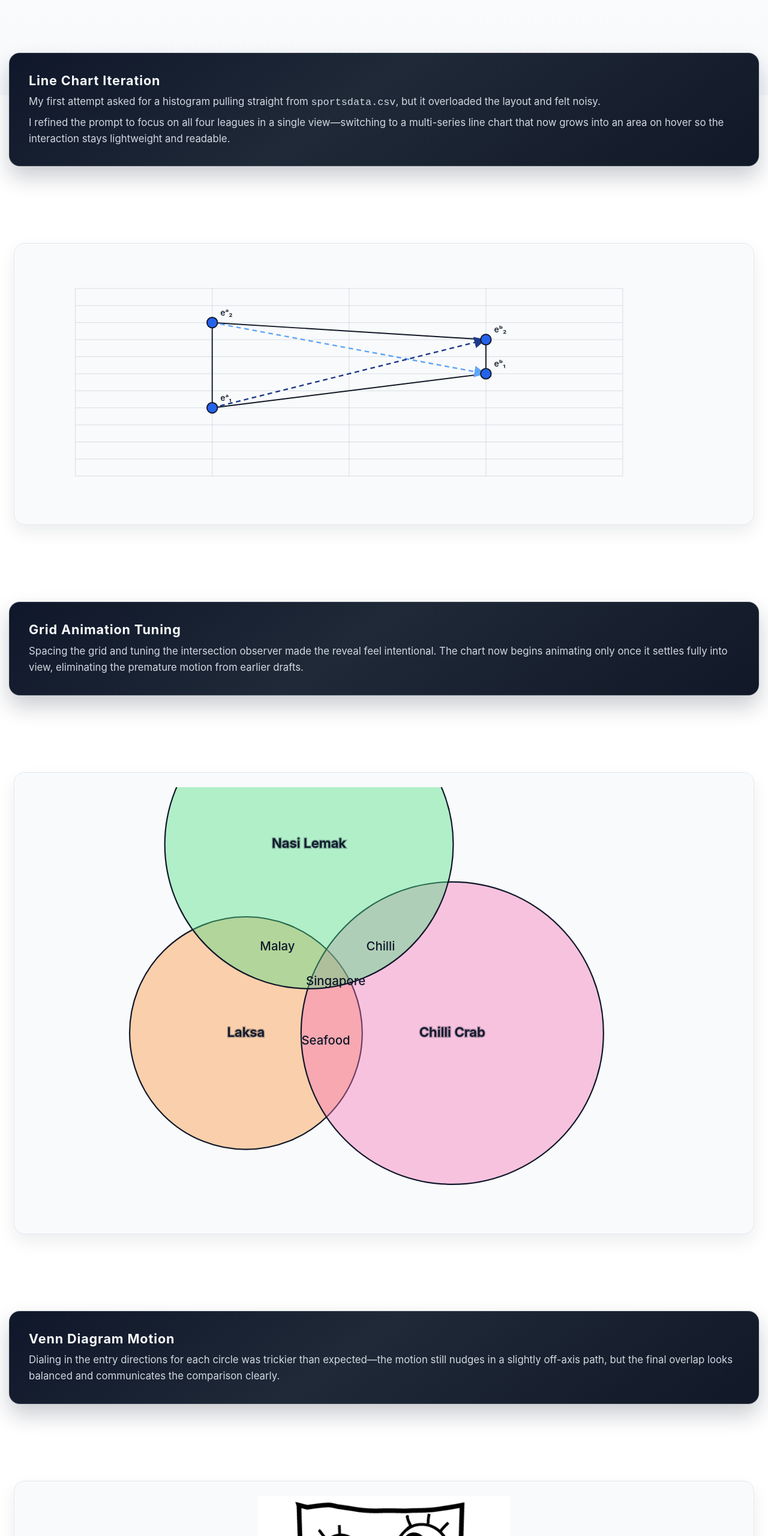
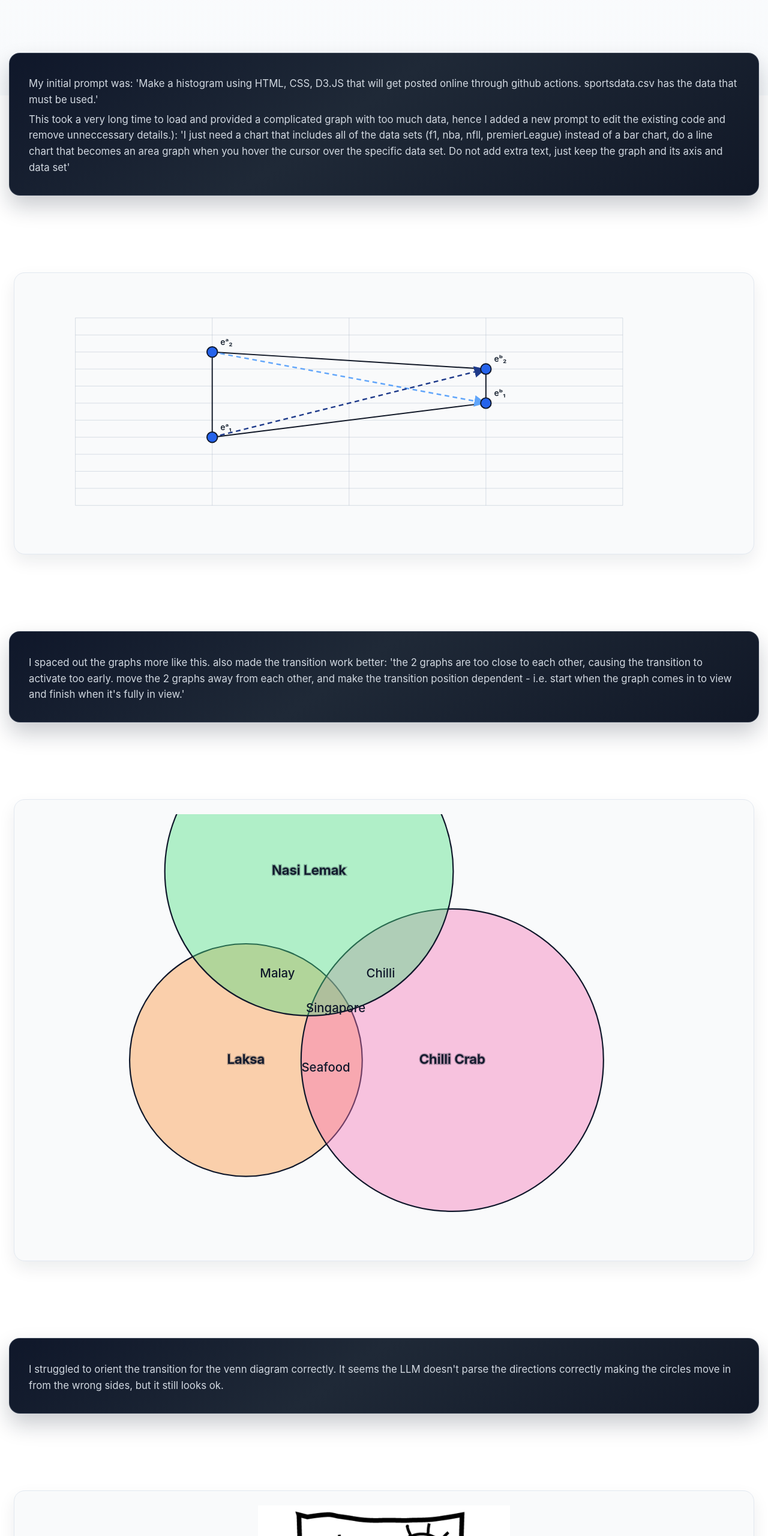
Before and after one commit to Athira-777/IDV-assignment3, a plain HTML site: page index.html in a window 1280 px wide. Shown: the part 820-3380 px from the top of the page at 60% size. Drawn offline with nearby package versions, Linux system fonts and the light colour scheme.

Commit message:
final final commit

```diff
--- a/index.html
+++ b/index.html
@@ -316,14 +316,13 @@
 				<svg id="line-chart" role="img" aria-label="Weekly search interest by league"></svg>
 			</div>
 			<div class="note-tile" role="note" aria-label="Line chart design notes">
-				<h3>Line Chart Iteration</h3>
 				<p>
-					My first attempt asked for a histogram pulling straight from <code>sportsdata.csv</code>, but it overloaded the
-					layout and felt noisy.
+					My initial prompt was:
+					'Make a histogram using HTML, CSS, D3.JS that will get posted online through github actions. sportsdata.csv has the data that must be used.'
 				</p>
 				<p>
-					I refined the prompt to focus on all four leagues in a single view—switching to a multi-series line chart that
-					now grows into an area on hover so the interaction stays lightweight and readable.
+					This took a very long time to load and provided a complicated graph with too much data, hence I added a new prompt to edit the existing code and remove unneccessary details.):
+					'I just need a chart that includes all of the data sets (f1, nba, nfll, premierLeague) instead of a bar chart, do a line chart that becomes an area graph when you hover the cursor over the specific data set. Do not add extra text, just keep the graph and its axis and data set'
 				</p>
 			</div>
 			<div class="chart-frame">
@@ -334,10 +333,9 @@
 				></svg>
 			</div>
 			<div class="note-tile" role="note" aria-label="Grid chart spacing update">
-				<h3>Grid Animation Tuning</h3>
 				<p>
-					Spacing the grid and tuning the intersection observer made the reveal feel intentional. The chart now begins
-					animating only once it settles fully into view, eliminating the premature motion from earlier drafts.
+					I spaced out the graphs more like this. also made the transition work better:
+					'the 2 graphs are too close to each other, causing the transition to activate too early. move the 2 graphs away from each other, and make the transition position dependent - i.e. start when the graph comes in to view and finish when it's fully in view.'
 				</p>
 			</div>
 			<div class="chart-frame venn-frame">
@@ -348,10 +346,8 @@
 				></svg>
 			</div>
 			<div class="note-tile" role="note" aria-label="Venn diagram transition note">
-				<h3>Venn Diagram Motion</h3>
 				<p>
-					Dialing in the entry directions for each circle was trickier than expected—the motion still nudges in a slightly
-					off-axis path, but the final overlap looks balanced and communicates the comparison clearly.
+					I struggled to orient the transition for the venn diagram correctly. It seems the LLM doesn't parse the directions correctly making the circles move in from the wrong sides, but it still looks ok.
 				</p>
 			</div>
 			<div class="chart-frame doodle-frame">
@@ -362,10 +358,9 @@
 				></svg>
 			</div>
 			<div class="note-tile" role="note" aria-label="Doodle interaction note">
-				<h3>Doodle Interaction Idea</h3>
 				<p>
-					I explored a color-in mechanic for the sketch, but without vector tooling on hand the bitmap couldn&rsquo;t accept
-					dynamic fills—so the playful flip animation became the primary interaction.
+					I initially wanted to have an interaction to color white areas on the sketch, but the LLM said:
+					'Vectorized, fillable SVG of doodlebob.png: Deferred - no vectorization tooling available in this environment.'
 				</p>
 			</div>
 			<div class="chart-frame">
@@ -376,10 +371,8 @@
 				></svg>
 			</div>
 			<div class="note-tile" role="note" aria-label="Temperature chart decision">
-				<h3>Temperature Scale Choice</h3>
 				<p>
-					Switching the data to Fahrenheit kept the bars above zero and closer to the reference aesthetic. The hover card
-					now shares the Celsius conversion so both perspectives stay available.
+					Initially wanted to do celsius for temperature. However, the value goes below 0 making it not ideal and not look like the reference. Hence, went with Farenheit and gave me an idea for the interaction.
 				</p>
 			</div>
 		</div>
```
